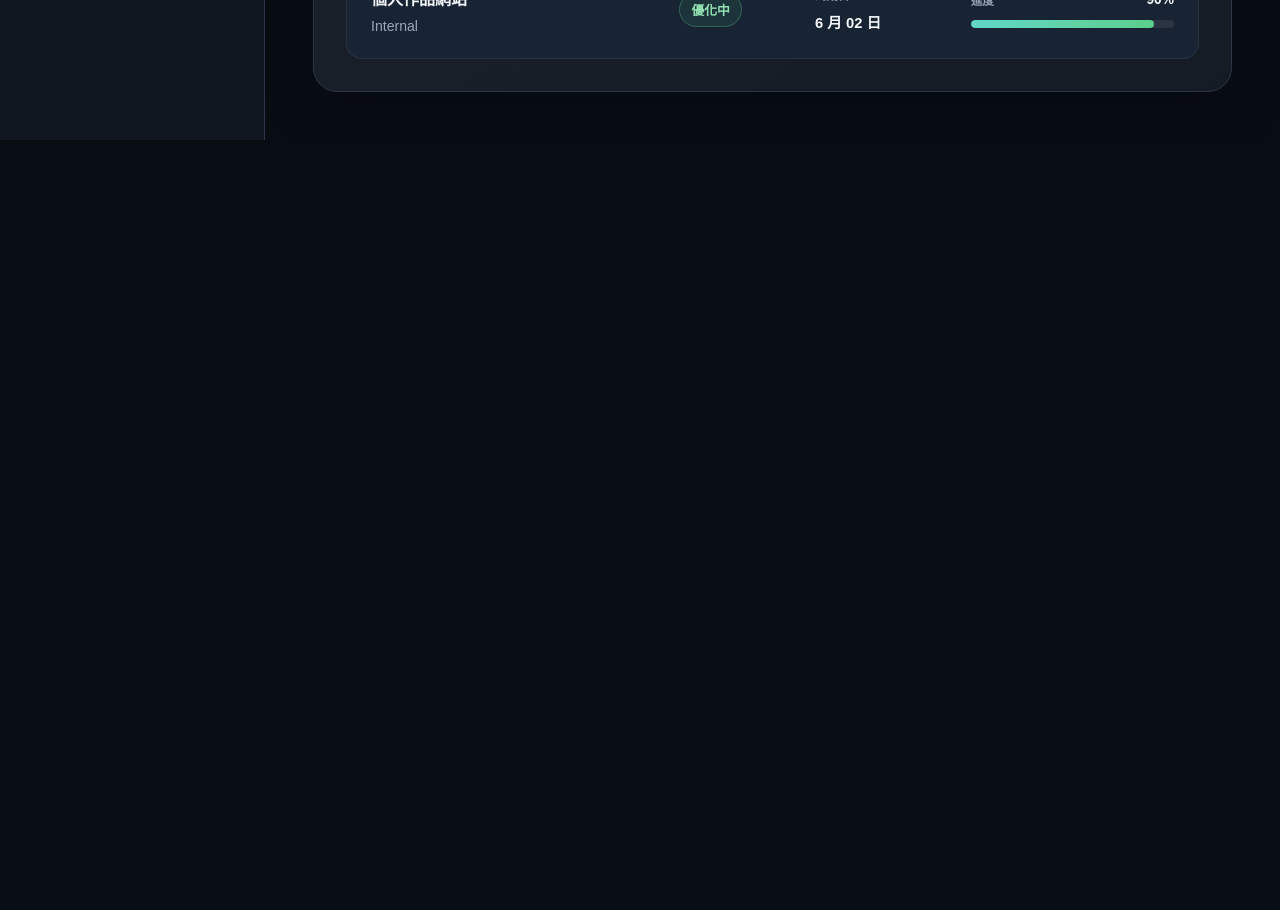
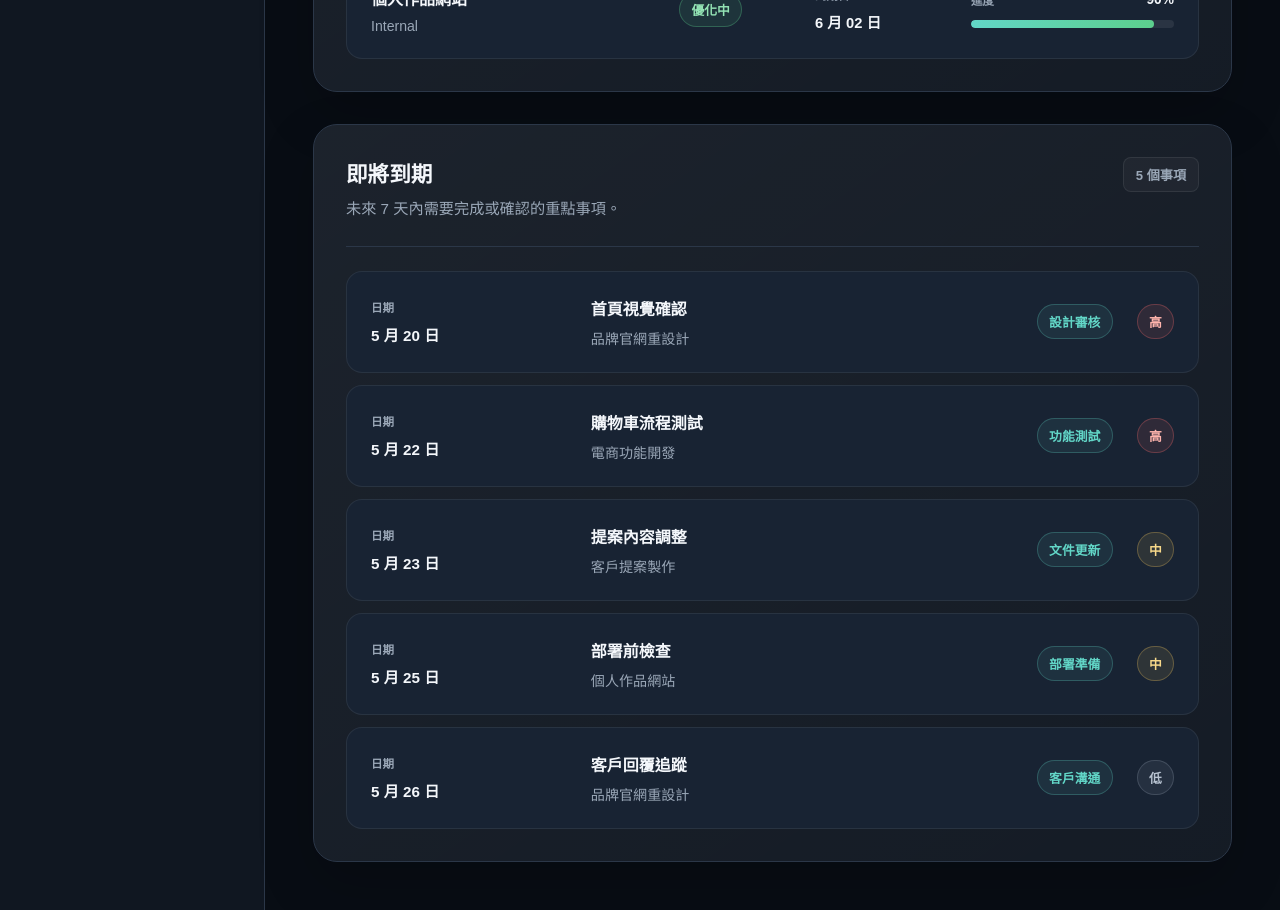
Before and after one commit to Harry-0824/my-brand-workspace, a React (Vite) app: page / in a window 1280 px wide. Shown: the part 1160-2070 px from the top of the page. Before the commit the page ends 1300 px from the top, so only its background shows below. Built offline with nearby package versions, Linux system fonts and the light colour scheme.

Commit message:
feat: add upcoming deadlines section (#12)

```diff
--- /dev/null
+++ b/src/components/dashboard/UpcomingDeadlines.tsx
@@ -0,0 +1,220 @@
+import styled from "styled-components";
+
+const upcomingDeadlines = [
+  {
+    item: "首頁視覺確認",
+    project: "品牌官網重設計",
+    date: "5 月 20 日",
+    type: "設計審核",
+    priority: "高"
+  },
+  {
+    item: "購物車流程測試",
+    project: "電商功能開發",
+    date: "5 月 22 日",
+    type: "功能測試",
+    priority: "高"
+  },
+  {
+    item: "提案內容調整",
+    project: "客戶提案製作",
+    date: "5 月 23 日",
+    type: "文件更新",
+    priority: "中"
+  },
+  {
+    item: "部署前檢查",
+    project: "個人作品網站",
+    date: "5 月 25 日",
+    type: "部署準備",
+    priority: "中"
+  },
+  {
+    item: "客戶回覆追蹤",
+    project: "品牌官網重設計",
+    date: "5 月 26 日",
+    type: "客戶溝通",
+    priority: "低"
+  }
+] as const;
+
+type Priority = (typeof upcomingDeadlines)[number]["priority"];
+
+const priorityTone = {
+  高: {
+    color: "#ffb4ad",
+    background: "rgb(255 107 107 / 0.1)",
+    border: "rgb(255 107 107 / 0.28)"
+  },
+  中: {
+    color: "#f8d98a",
+    background: "rgb(246 200 95 / 0.1)",
+    border: "rgb(246 200 95 / 0.28)"
+  },
+  低: {
+    color: "#b7c2d0",
+    background: "rgb(154 167 183 / 0.1)",
+    border: "rgb(154 167 183 / 0.24)"
+  }
+} as const satisfies Record<Priority, { color: string; background: string; border: string }>;
+
+export function UpcomingDeadlines() {
+  return (
+    <Panel aria-labelledby="upcoming-deadlines-title">
+      <SectionHeader>
+        <div>
+          <SectionTitle id="upcoming-deadlines-title">即將到期</SectionTitle>
+          <SectionDescription>
+            未來 7 天內需要完成或確認的重點事項。
+          </SectionDescription>
+        </div>
+        <DeadlineCount>{upcomingDeadlines.length} 個事項</DeadlineCount>
+      </SectionHeader>
+
+      <DeadlineList>
+        {upcomingDeadlines.map((deadline, index) => {
+          const titleId = `deadline-${index}-title`;
+
+          return (
+            <DeadlineRow aria-labelledby={titleId} key={deadline.item}>
+              <DateBlock>
+                <DateLabel>日期</DateLabel>
+                <DateText>{deadline.date}</DateText>
+              </DateBlock>
+
+              <DeadlineDetails>
+                <DeadlineTitle id={titleId}>{deadline.item}</DeadlineTitle>
+                <ProjectName>{deadline.project}</ProjectName>
+              </DeadlineDetails>
+
+              <TypeBadge>{deadline.type}</TypeBadge>
+              <PriorityBadge $priority={deadline.priority}>
+                {deadline.priority}
+              </PriorityBadge>
+            </DeadlineRow>
+          );
+        })}
+      </DeadlineList>
+    </Panel>
+  );
+}
+
+const Panel = styled.section`
+  padding: ${({ theme }) => theme.spacing.xl};
+  border: 1px solid ${({ theme }) => theme.border};
+  border-radius: ${({ theme }) => theme.radius.lg};
+  background:
+    linear-gradient(145deg, rgb(255 255 255 / 0.05), rgb(255 255 255 / 0.018)),
+    ${({ theme }) => theme.surface};
+  box-shadow: 0 22px 55px rgb(0 0 0 / 0.18);
+`;
+
+const SectionHeader = styled.div`
+  display: flex;
+  align-items: start;
+  justify-content: space-between;
+  gap: ${({ theme }) => theme.spacing.lg};
+  padding-bottom: ${({ theme }) => theme.spacing.lg};
+  border-bottom: 1px solid ${({ theme }) => theme.border};
+`;
+
+const SectionTitle = styled.h2`
+  color: ${({ theme }) => theme.textPrimary};
+  font-size: 1.35rem;
+  font-weight: 800;
+`;
+
+const SectionDescription = styled.p`
+  margin-top: ${({ theme }) => theme.spacing.xs};
+  color: ${({ theme }) => theme.textSecondary};
+  font-size: 0.95rem;
+  line-height: 1.7;
+`;
+
+const DeadlineCount = styled.span`
+  flex: 0 0 auto;
+  padding: 0.45rem 0.75rem;
+  border: 1px solid rgb(255 255 255 / 0.08);
+  border-radius: ${({ theme }) => theme.radius.sm};
+  color: ${({ theme }) => theme.textSecondary};
+  background: rgb(255 255 255 / 0.035);
+  font-size: 0.82rem;
+  font-weight: 700;
+`;
+
+const DeadlineList = styled.div`
+  display: grid;
+  gap: ${({ theme }) => theme.spacing.sm};
+  margin-top: ${({ theme }) => theme.spacing.lg};
+`;
+
+const DeadlineRow = styled.article`
+  display: grid;
+  grid-template-columns: minmax(7rem, 0.65fr) minmax(14rem, 1.4fr) auto auto;
+  align-items: center;
+  gap: ${({ theme }) => theme.spacing.lg};
+  padding: ${({ theme }) => theme.spacing.lg};
+  border: 1px solid rgb(255 255 255 / 0.07);
+  border-radius: ${({ theme }) => theme.radius.md};
+  background: ${({ theme }) => theme.surfaceElevated};
+`;
+
+const DateBlock = styled.div`
+  min-width: 0;
+`;
+
+const DateLabel = styled.span`
+  display: block;
+  color: ${({ theme }) => theme.textSecondary};
+  font-size: 0.72rem;
+  font-weight: 700;
+`;
+
+const DateText = styled.p`
+  margin-top: ${({ theme }) => theme.spacing.xs};
+  color: ${({ theme }) => theme.textPrimary};
+  font-size: 0.95rem;
+  font-weight: 800;
+`;
+
+const DeadlineDetails = styled.div`
+  min-width: 0;
+`;
+
+const DeadlineTitle = styled.h3`
+  color: ${({ theme }) => theme.textPrimary};
+  font-size: 1rem;
+  font-weight: 800;
+`;
+
+const ProjectName = styled.p`
+  margin-top: ${({ theme }) => theme.spacing.xs};
+  color: ${({ theme }) => theme.textSecondary};
+  font-size: 0.88rem;
+`;
+
+const TypeBadge = styled.span`
+  justify-self: start;
+  padding: 0.45rem 0.72rem;
+  border: 1px solid rgb(98 214 199 / 0.26);
+  border-radius: 999px;
+  color: ${({ theme }) => theme.accent};
+  background: rgb(98 214 199 / 0.08);
+  font-size: 0.8rem;
+  font-weight: 800;
+  white-space: nowrap;
+`;
+
+const PriorityBadge = styled.span<{ $priority: Priority }>`
+  justify-self: end;
+  min-width: 2.25rem;
+  padding: 0.45rem 0.7rem;
+  border: 1px solid ${({ $priority }) => priorityTone[$priority].border};
+  border-radius: 999px;
+  color: ${({ $priority }) => priorityTone[$priority].color};
+  background: ${({ $priority }) => priorityTone[$priority].background};
+  font-size: 0.8rem;
+  font-weight: 800;
+  text-align: center;
+  white-space: nowrap;
+`;
--- a/src/layouts/AppLayout.tsx
+++ b/src/layouts/AppLayout.tsx
@@ -1,6 +1,7 @@
 import styled from "styled-components";
 import { ActiveProjects } from "../components/dashboard/ActiveProjects";
 import { OverviewCards } from "../components/dashboard/OverviewCards";
+import { UpcomingDeadlines } from "../components/dashboard/UpcomingDeadlines";
 import { AppHeader } from "../components/navigation/AppHeader";
 import { Sidebar } from "../components/navigation/Sidebar";
 
@@ -18,6 +19,7 @@ export function AppLayout() {
           </DashboardIntro>
           <OverviewCards />
           <ActiveProjects />
+          <UpcomingDeadlines />
         </MainContent>
       </ContentArea>
     </LayoutShell>
```
Also changed, not shown: 1 other file (tests, documents, lock files or other folders).
